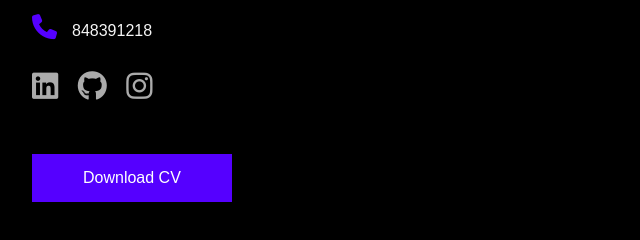
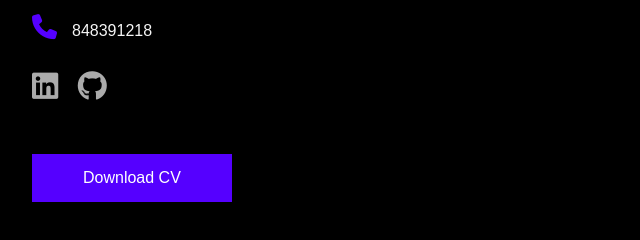
Before and after one commit to sanky9102/Portfolio, a plain HTML site: page index.html in a window 1280 px wide. Shown: the part 2322-2562 px from the top of the page, 96-736 px from the left. Drawn offline with Linux system fonts and the light colour scheme.

Commit message:
index.html

```diff
--- a/index.html
+++ b/index.html
@@ -133,7 +133,7 @@
             <div class="social-icons">
               <a href="https://www.linkedin.com/in/sanket-pawar-81467720a/"><i class="fa-brands fa-linkedin"></i></a>
               <a href="https://github.com/sanky9102"><i class="fa-brands fa-github"></i></a>
-              <a href="https://instagram.com/_nushka92?igshid=OTJhZDVkZWE="><i class="fa-brands fa-instagram"></i></a>
+             <!-- <a href="https://instagram.com/_nushka92?igshid=OTJhZDVkZWE="><i class="fa-brands fa-instagram"></i></a> -->
             </div>
             <a href="C:\Users\HP\Desktop/Sanket.pdf" download class="btn btn2"
               >Download CV</a>
```
